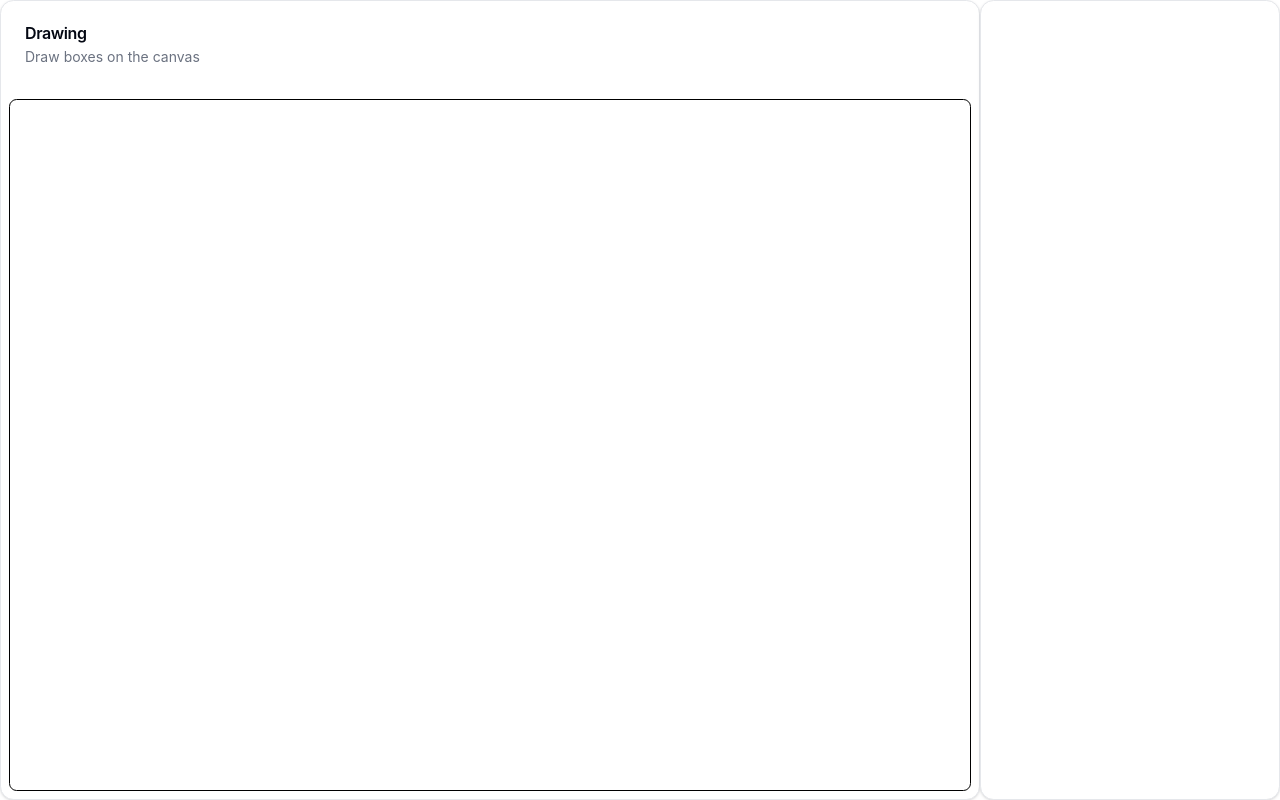
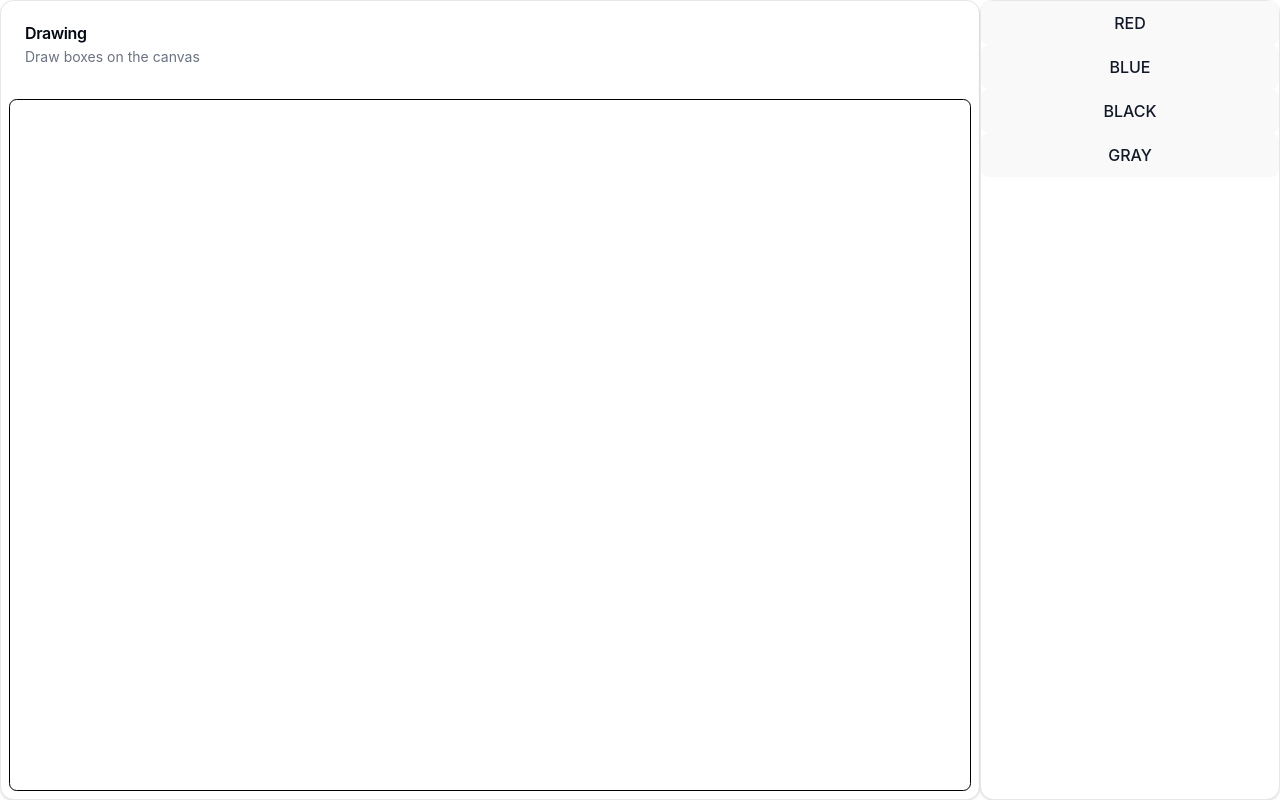
Before and after one commit to croo12/mock-test, a React (Vite) app: page / in a window 1280 px wide. Built offline with nearby package versions, Linux system fonts and the light colour scheme.

Commit message:
fix: box option 일단 색깔 지정 추가

```diff
--- a/src/entities/box/model/box.ts
+++ b/src/entities/box/model/box.ts
@@ -1,9 +1,14 @@
 import _ from "lodash";
 import { BoxConfig } from "../types";
 
+interface IBox extends Readonly<BoxConfig> {
+  readonly id: string;
+  readonly visible: boolean;
+  readonly update: (params: Partial<BoxConfig>) => Box;
+  readonly color: string;
+}
 
-
-export class Box {
+export class Box implements IBox {
   readonly id: string;
   readonly x: number;
   readonly y: number;
@@ -11,14 +16,24 @@ export class Box {
   readonly height: number;
 
   readonly visible: boolean;
+  readonly color: string;
 
   constructor(params: BoxConfig) {
-    const { id = _.uniqueId(), x, y, width, height, visible = true } = params;
+    const {
+      id = _.uniqueId(),
+      x,
+      y,
+      width,
+      height,
+      visible = true,
+      color = "red",
+    } = params;
     this.x = x;
     this.y = y;
     this.width = width;
     this.height = height;
     this.visible = visible;
+    this.color = color;
 
     this.id = id;
   }
--- a/src/entities/box/types.ts
+++ b/src/entities/box/types.ts
@@ -8,7 +8,11 @@ export interface Size {
   height: number;
 }
 
-export interface BoxConfig extends Position, Size {
+export interface BoxStyle {
+  color?: string;
+}
+
+export interface BoxConfig extends Position, Size, BoxStyle {
   id?: string;
   visible?: boolean;
 }
--- a/src/entities/box/ui/base-box.tsx
+++ b/src/entities/box/ui/base-box.tsx
@@ -6,7 +6,7 @@ interface BaseBoxComponentProps {
 
 export const BaseBoxComponent: React.FC<BaseBoxComponentProps> = (props) => {
   const {
-    box: { x, y, width, height, visible },
+    box: { x, y, width, height, visible, color },
   } = props;
 
   return (
@@ -18,7 +18,8 @@ export const BaseBoxComponent: React.FC<BaseBoxComponentProps> = (props) => {
         top: y,
         width: width,
         height: height,
-        border: "2px solid red",
+        border: "2px solid",
+        borderColor: color,
       }}
     />
   );
--- a/src/features/drawing/ui/drawing-layer.tsx
+++ b/src/features/drawing/ui/drawing-layer.tsx
@@ -1,13 +1,15 @@
 // DrawingLayer.tsx
 import React, { useState, useRef, MouseEvent } from "react";
-import type { Position, Size } from "@/entities/box";
+import type { BoxStyle, Position, Size } from "@/entities/box";
 
 interface DrawingLayerProps {
-  onDrawComplete: (box: Position & Size) => void;
+  onDrawComplete: (box: Position & Size & BoxStyle) => void;
+  drawingOptions?: BoxStyle;
 }
 
 export const DrawingLayer: React.FC<DrawingLayerProps> = ({
   onDrawComplete,
+  drawingOptions,
 }) => {
   const [isDrawing, setIsDrawing] = useState<boolean>(false);
   const [startPos, setStartPos] = useState<Position>({
@@ -43,7 +45,7 @@ export const DrawingLayer: React.FC<DrawingLayerProps> = ({
 
   const handleMouseUp = () => {
     if (!isDrawing || !currentBox) return;
-    onDrawComplete(currentBox);
+    onDrawComplete({ ...currentBox, ...drawingOptions });
     setCurrentBox(null);
     setIsDrawing(false);
   };
--- a/src/pages/demo/demo.tsx
+++ b/src/pages/demo/demo.tsx
@@ -1,6 +1,7 @@
-import { Box, type Position, type Size } from "@/entities/box";
+import { Box, BoxStyle, type Position, type Size } from "@/entities/box";
 import { BaseBoxComponent } from "@/entities/box/ui/base-box";
 import { DrawingLayer } from "@/features/drawing";
+import { Button } from "@/shared/ui/button";
 import {
   Card,
   CardContent,
@@ -12,8 +13,9 @@ import React from "react";
 
 export const DemoPage = () => {
   const [boxes, setBoxes] = React.useState<Box[]>([]);
+  const [options, setOptions] = React.useState<BoxStyle>({});
 
-  const handleDrawComplete = (box: Position & Size) => {
+  const handleDrawComplete = (box: Position & Size & BoxStyle) => {
     setBoxes((prevBoxes) => [...prevBoxes, new Box(box)]);
   };
 
@@ -28,10 +30,46 @@ export const DemoPage = () => {
           {boxes.map((box) => (
             <BaseBoxComponent box={box} key={box.id} />
           ))}
-          <DrawingLayer onDrawComplete={handleDrawComplete} />
+          <DrawingLayer
+            onDrawComplete={handleDrawComplete}
+            drawingOptions={options}
+          />
         </CardContent>
       </Card>
-      <Card className="flex-none w-[300px]"></Card>
+      <Card className="flex-none w-[300px]">
+        <Button
+          variant="secondary"
+          size="lg"
+          className="w-full bg-red-500"
+          onClick={() => setOptions((prev) => ({ ...prev, color: "red" }))}
+        >
+          RED
+        </Button>
+        <Button
+          variant="secondary"
+          size="lg"
+          className="w-full bg-blue-500"
+          onClick={() => setOptions((prev) => ({ ...prev, color: "blue" }))}
+        >
+          BLUE
+        </Button>
+        <Button
+          variant="secondary"
+          size="lg"
+          className="w-full bg-black-500"
+          onClick={() => setOptions((prev) => ({ ...prev, color: "black" }))}
+        >
+          BLACK
+        </Button>
+        <Button
+          variant="secondary"
+          size="lg"
+          className="w-full bg-gray-500"
+          onClick={() => setOptions((prev) => ({ ...prev, color: "gray" }))}
+        >
+          GRAY
+        </Button>
+      </Card>
     </div>
   );
 };
```
